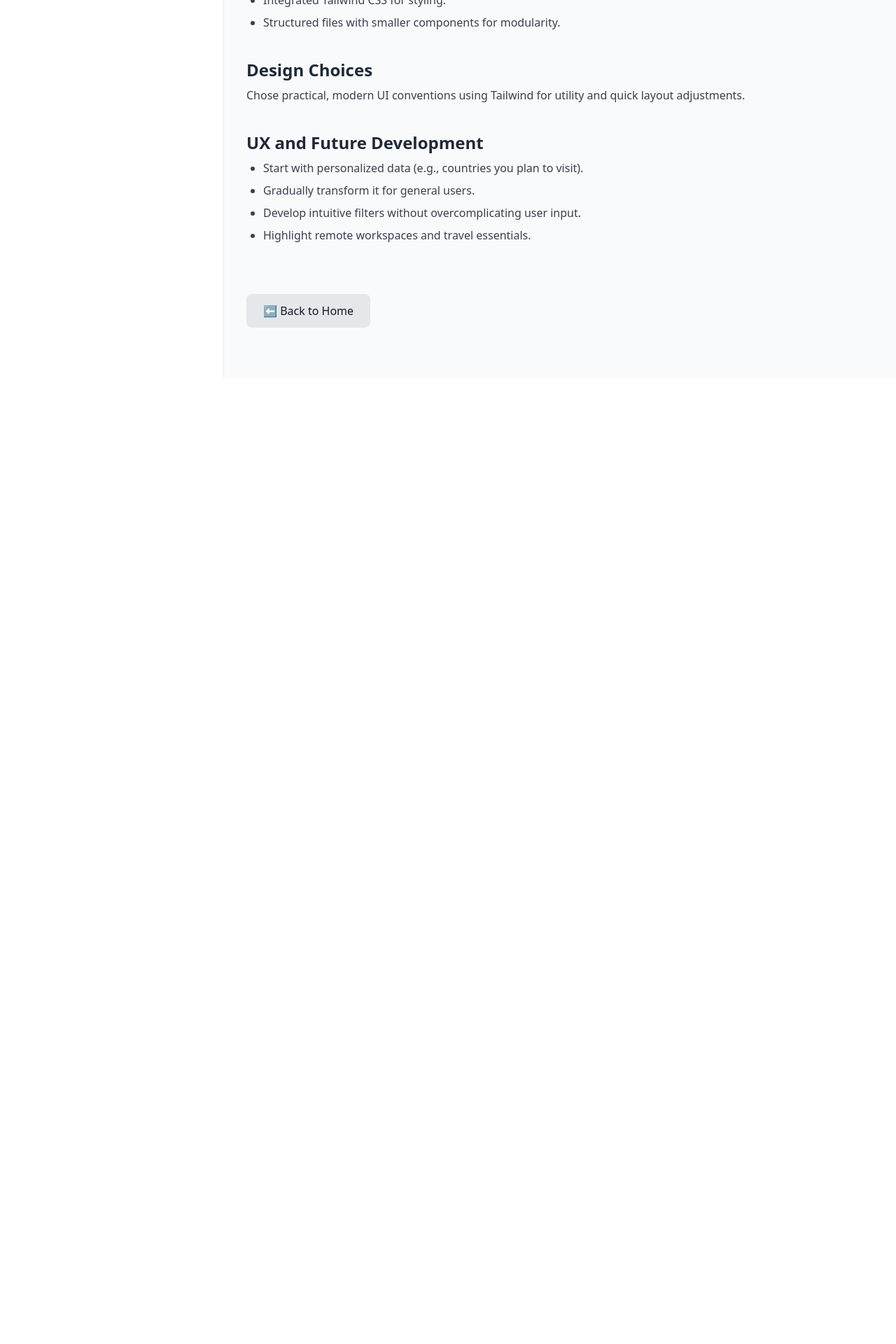
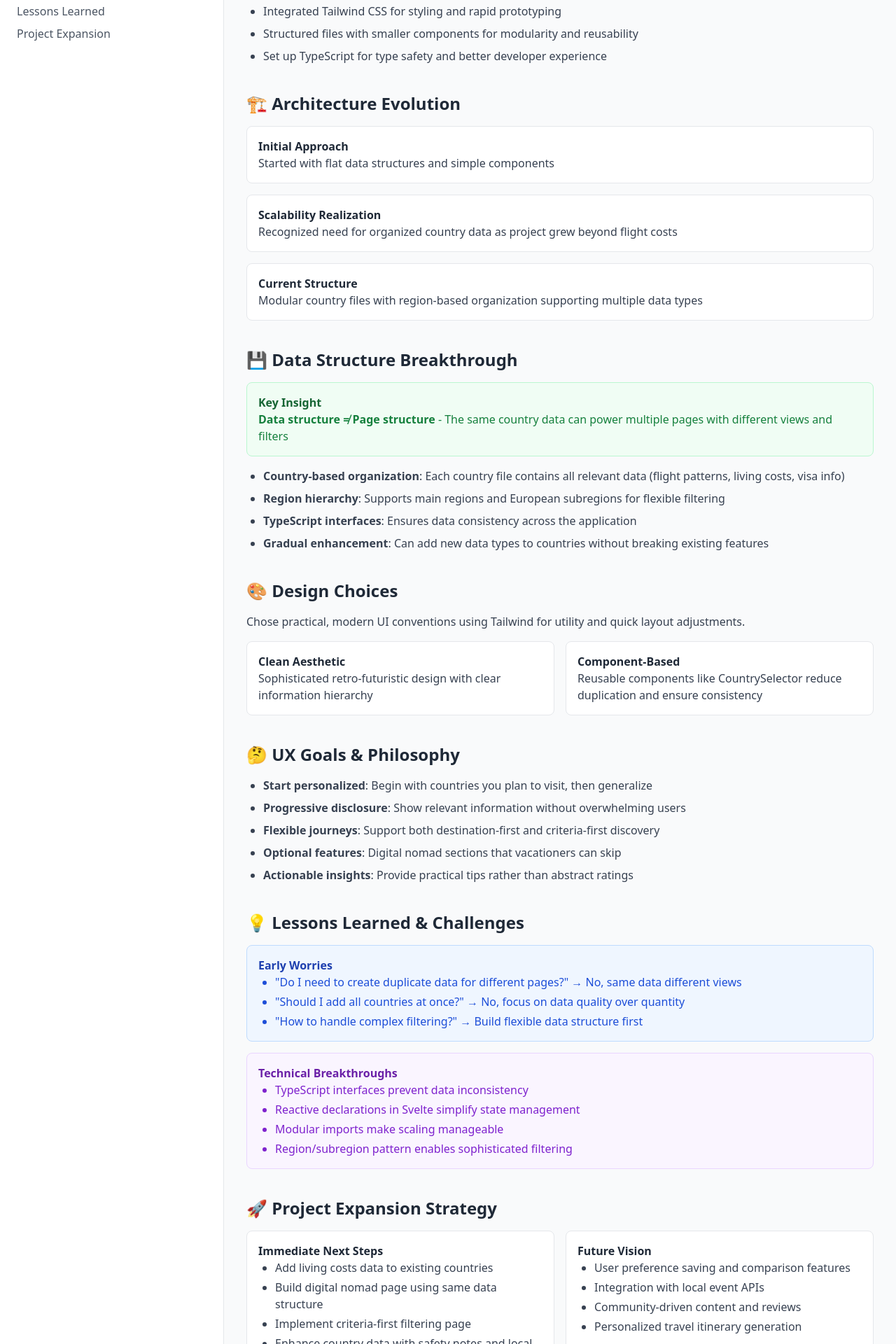
Before and after one commit to wgrea/Travel-Planner, a SvelteKit app: page /docs in a window 1280 px wide. Shown: the part 260-2180 px from the top of the page at 70% size. Before the commit the page ends 800 px from the top, so only its background shows below. Built offline with nearby package versions, Linux system fonts and the light colour scheme.

Commit message:
Enhance documentation with detailed project insights
Expanded project documentation to include architecture, data structure, design choices, UX goals, lessons learned, and project expansion strategies.

```diff
--- a/src/routes/docs/+page.svelte
+++ b/src/routes/docs/+page.svelte
@@ -1,4 +1,14 @@
 <!-- src/routes/docs/+page.svelte -->
+<!--
+When I am not busy, I do want to add how I struggled with figuring out how to add the country data.
+I also wanted to make sure to use the same reusable components accross pages.
+I ended up using the same country files accross the pages.
+What caused an error was trying to use filght data inside the same export as the visa data. They had to be two different exports so that caused an error when trying.
+
+
+
+-->
+
 <!-- This is for documentation of how the project was built, not for filling forms -->
 <div class="min-h-screen bg-gray-50 text-gray-900">
   <div class="flex flex-col lg:flex-row">
@@ -8,8 +18,12 @@
       <nav class="space-y-2">
         <a href="#overview" class="block text-gray-600 hover:text-gray-900 transition">Overview</a>
         <a href="#setup" class="block text-gray-600 hover:text-gray-900 transition">Setup</a>
+        <a href="#architecture" class="block text-gray-600 hover:text-gray-900 transition">Architecture</a>
+        <a href="#data-structure" class="block text-gray-600 hover:text-gray-900 transition">Data Structure</a>
         <a href="#design" class="block text-gray-600 hover:text-gray-900 transition">Design Choices</a>
         <a href="#ux" class="block text-gray-600 hover:text-gray-900 transition">UX Goals</a>
+        <a href="#lessons" class="block text-gray-600 hover:text-gray-900 transition">Lessons Learned</a>
+        <a href="#expansion" class="block text-gray-600 hover:text-gray-900 transition">Project Expansion</a>
       </nav>
     </aside>
 
@@ -17,31 +31,134 @@
     <main class="flex-1 p-8 space-y-10">
       <section id="overview">
         <h1 class="text-4xl font-bold mb-4 text-gray-900">📚 Project Documentation</h1>
-        <p class="text-gray-800">This page documents the reasoning and creative process for the travel planning app, built using SvelteKit and Tailwind CSS.</p>
+        <p class="text-gray-800 text-lg">This page documents the reasoning, creative process, and technical journey for the travel planning app, built using SvelteKit and Tailwind CSS.</p>
       </section>
+
       <section id="setup">
-        <h2 class="text-2xl font-semibold mb-2 text-gray-800">Setup</h2>
+        <h2 class="text-2xl font-semibold mb-4 text-gray-800">🚀 Setup & Foundation</h2>
         <ul class="list-disc ml-6 text-gray-700 space-y-2">
-          <li>Downloaded and initialized SvelteKit using CLI.</li>
-          <li>Integrated Tailwind CSS for styling.</li>
-          <li>Structured files with smaller components for modularity.</li>
+          <li>Downloaded and initialized SvelteKit using CLI</li>
+          <li>Integrated Tailwind CSS for styling and rapid prototyping</li>
+          <li>Structured files with smaller components for modularity and reusability</li>
+          <li>Set up TypeScript for type safety and better developer experience</li>
         </ul>
       </section>
+
+      <section id="architecture">
+        <h2 class="text-2xl font-semibold mb-4 text-gray-800">🏗️ Architecture Evolution</h2>
+        <div class="space-y-4">
+          <div class="bg-white p-4 rounded-lg border border-gray-200">
+            <h3 class="font-semibold text-gray-800">Initial Approach</h3>
+            <p class="text-gray-700">Started with flat data structures and simple components</p>
+          </div>
+          <div class="bg-white p-4 rounded-lg border border-gray-200">
+            <h3 class="font-semibold text-gray-800">Scalability Realization</h3>
+            <p class="text-gray-700">Recognized need for organized country data as project grew beyond flight costs</p>
+          </div>
+          <div class="bg-white p-4 rounded-lg border border-gray-200">
+            <h3 class="font-semibold text-gray-800">Current Structure</h3>
+            <p class="text-gray-700">Modular country files with region-based organization supporting multiple data types</p>
+          </div>
+        </div>
+      </section>
+
+      <section id="data-structure">
+        <h2 class="text-2xl font-semibold mb-4 text-gray-800">💾 Data Structure Breakthrough</h2>
+        <div class="space-y-4">
+          <div class="bg-green-50 p-4 rounded-lg border border-green-200">
+            <h3 class="font-semibold text-green-800">Key Insight</h3>
+            <p class="text-green-700"><strong>Data structure ≠ Page structure</strong> - The same country data can power multiple pages with different views and filters</p>
+          </div>
+          <ul class="list-disc ml-6 text-gray-700 space-y-2">
+            <li><strong>Country-based organization</strong>: Each country file contains all relevant data (flight patterns, living costs, visa info)</li>
+            <li><strong>Region hierarchy</strong>: Supports main regions and European subregions for flexible filtering</li>
+            <li><strong>TypeScript interfaces</strong>: Ensures data consistency across the application</li>
+            <li><strong>Gradual enhancement</strong>: Can add new data types to countries without breaking existing features</li>
+          </ul>
+        </div>
+      </section>
+
       <section id="design">
-        <h2 class="text-2xl font-semibold mb-2 text-gray-800">Design Choices</h2>
-        <p class="text-gray-700 mb-2">
+        <h2 class="text-2xl font-semibold mb-4 text-gray-800">🎨 Design Choices</h2>
+        <p class="text-gray-700 mb-4">
           Chose practical, modern UI conventions using Tailwind for utility and quick layout adjustments.
         </p>
+        <div class="grid md:grid-cols-2 gap-4">
+          <div class="bg-white p-4 rounded-lg border border-gray-200">
+            <h3 class="font-semibold text-gray-800">Clean Aesthetic</h3>
+            <p class="text-gray-700">Sophisticated retro-futuristic design with clear information hierarchy</p>
+          </div>
+          <div class="bg-white p-4 rounded-lg border border-gray-200">
+            <h3 class="font-semibold text-gray-800">Component-Based</h3>
+            <p class="text-gray-700">Reusable components like CountrySelector reduce duplication and ensure consistency</p>
+          </div>
+        </div>
       </section>
+
       <section id="ux">
-        <h2 class="text-2xl font-semibold mb-2 text-gray-800">UX and Future Development</h2>
+        <h2 class="text-2xl font-semibold mb-4 text-gray-800">🤔 UX Goals & Philosophy</h2>
         <ul class="list-disc ml-6 text-gray-700 space-y-2">
-          <li>Start with personalized data (e.g., countries you plan to visit).</li>
-          <li>Gradually transform it for general users.</li>
-          <li>Develop intuitive filters without overcomplicating user input.</li>
-          <li>Highlight remote workspaces and travel essentials.</li>
+          <li><strong>Start personalized</strong>: Begin with countries you plan to visit, then generalize</li>
+          <li><strong>Progressive disclosure</strong>: Show relevant information without overwhelming users</li>
+          <li><strong>Flexible journeys</strong>: Support both destination-first and criteria-first discovery</li>
+          <li><strong>Optional features</strong>: Digital nomad sections that vacationers can skip</li>
+          <li><strong>Actionable insights</strong>: Provide practical tips rather than abstract ratings</li>
         </ul>
       </section>
+
+      <section id="lessons">
+        <h2 class="text-2xl font-semibold mb-4 text-gray-800">💡 Lessons Learned & Challenges</h2>
+        <div class="space-y-4">
+          <div class="bg-blue-50 p-4 rounded-lg border border-blue-200">
+            <h3 class="font-semibold text-blue-800">Early Worries</h3>
+            <ul class="list-disc ml-6 text-blue-700 space-y-1">
+              <li>"Do I need to create duplicate data for different pages?" → No, same data different views</li>
+              <li>"Should I add all countries at once?" → No, focus on data quality over quantity</li>
+              <li>"How to handle complex filtering?" → Build flexible data structure first</li>
+            </ul>
+          </div>
+          <div class="bg-purple-50 p-4 rounded-lg border border-purple-200">
+            <h3 class="font-semibold text-purple-800">Technical Breakthroughs</h3>
+            <ul class="list-disc ml-6 text-purple-700 space-y-1">
+              <li>TypeScript interfaces prevent data inconsistency</li>
+              <li>Reactive declarations in Svelte simplify state management</li>
+              <li>Modular imports make scaling manageable</li>
+              <li>Region/subregion pattern enables sophisticated filtering</li>
+            </ul>
+          </div>
+        </div>
+      </section>
+
+
+
+      <section id="expansion">
+        <h2 class="text-2xl font-semibold mb-4 text-gray-800">🚀 Project Expansion Strategy</h2>
+        <div class="grid md:grid-cols-2 gap-4">
+          <div class="bg-white p-4 rounded-lg border border-gray-200">
+            <h3 class="font-semibold text-gray-800">Immediate Next Steps</h3>
+            <ul class="list-disc ml-6 text-gray-700 space-y-1">
+              <li>Add living costs data to existing countries</li>
+              <li>Build digital nomad page using same data structure</li>
+              <li>Implement criteria-first filtering page</li>
+              <li>Enhance country data with safety notes and local tips</li>
+            </ul>
+          </div>
+          <div class="bg-white p-4 rounded-lg border border-gray-200">
+            <h3 class="font-semibold text-gray-800">Future Vision</h3>
+            <ul class="list-disc ml-6 text-gray-700 space-y-1">
+              <li>User preference saving and comparison features</li>
+              <li>Integration with local event APIs</li>
+              <li>Community-driven content and reviews</li>
+              <li>Personalized travel itinerary generation</li>
+            </ul>
+          </div>
+        </div>
+        <div class="mt-4 bg-yellow-50 p-4 rounded-lg border border-yellow-200">
+          <h3 class="font-semibold text-yellow-800">Core Philosophy</h3>
+          <p class="text-yellow-700">"Build a flexible foundation that can grow with user needs, not a rigid structure that limits possibilities."</p>
+        </div>
+      </section>
+
       <div>
         <a href="/" class="inline-block mt-8 px-6 py-3 rounded-lg bg-gray-200 hover:bg-gray-300 text-gray-900 transition">
           ⬅ Back to Home
```
